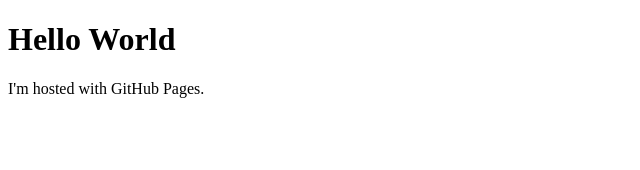
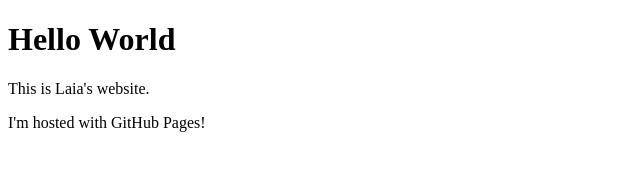
Before and after one commit to mlvalencia/mlvalencia.github.io, a plain HTML site: page index.html in a window 1280 px wide. Shown: the whole page, without its empty margins (0-640 px from the left). Drawn offline with Linux system fonts and the light colour scheme.

Commit message:
Update index.html

```diff
--- a/index.html
+++ b/index.html
@@ -2,6 +2,7 @@
 <html>
 <body>
 <h1>Hello World</h1>
-<p>I'm hosted with GitHub Pages.</p>
+<p>This is Laia's website.</p>
+<p>I'm hosted with GitHub Pages!</p>
 </body>
 </html>
```
